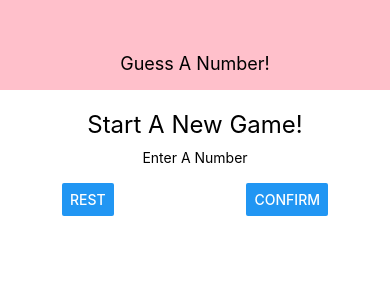
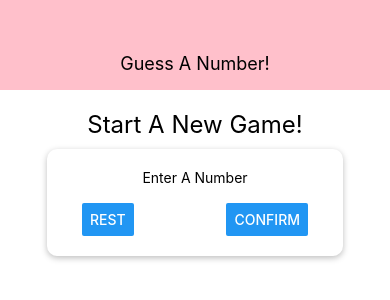
Before and after one commit to srishtirathi/React-Native, a React Native app: screen / in a window 390 px wide. Shown: the top 300 px of the page. Built offline with nearby package versions, Linux system fonts and the light colour scheme.

Commit message:
Styling a View as a "Card" Container

```diff
--- a/screens/StartGameScreen.js
+++ b/screens/StartGameScreen.js
@@ -37,8 +37,14 @@ const styles = StyleSheet.create( {
     inputContainer: {
         width: 300,
         maxWidth: '80%',
-        alignItems: 'center'
-
+        alignItems: 'center',
+        shadowColor: 'black',
+        shadowOffset: { width: 0, height: 2 },
+        shadowOpacity: 0.26,
+        shadowRadius: 6,
+        backgroundColor: 'white',
+        padding: 20,
+        borderRadius: 10
     }
 } );
 
```
